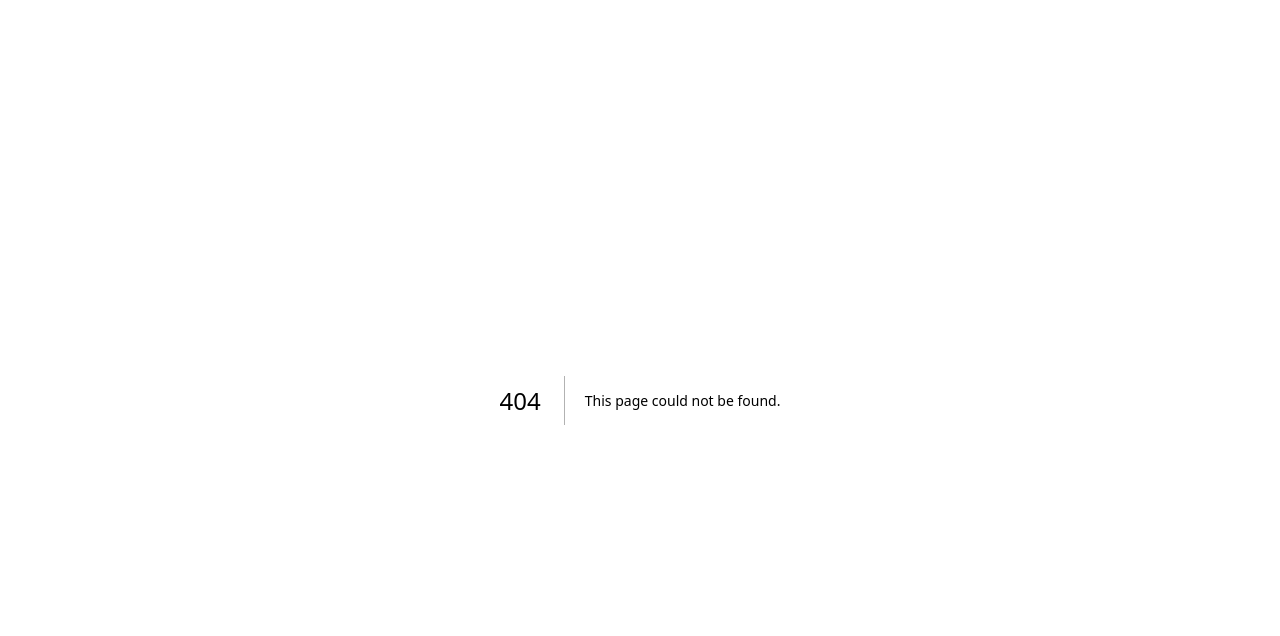
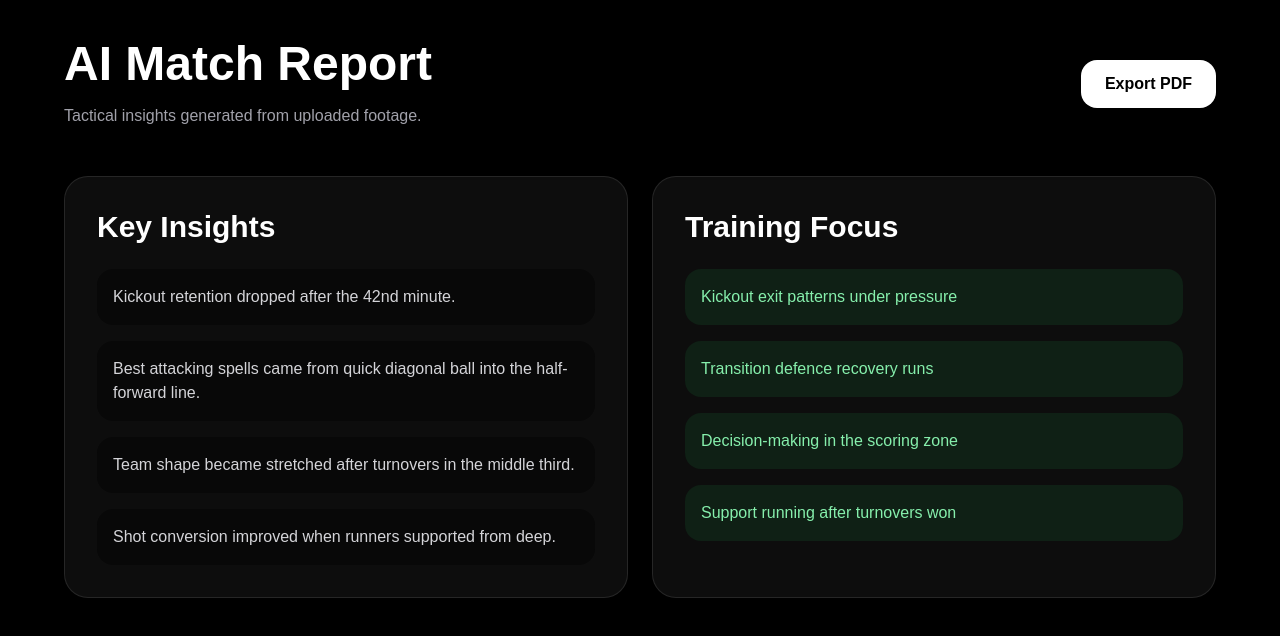
Before and after one commit to Ciaranj05/gaelic-coach-ai, a Next.js app: page /reports in a window 1280 px wide. Before the commit this address had no page. Shown: the top 636 px of the page. Built offline with nearby package versions, Linux system fonts and the light colour scheme.

Commit message:
Add AI reports page

```diff
--- /dev/null
+++ b/app/reports/page.tsx
@@ -0,0 +1,54 @@
+import { insights, trainingPlan } from '@/lib/mock-data'
+
+export default function ReportsPage() {
+  return (
+    <main className="min-h-screen bg-black p-10 text-white">
+      <div className="mx-auto max-w-6xl">
+        <div className="flex items-center justify-between">
+          <div>
+            <h1 className="text-5xl font-bold">AI Match Report</h1>
+            <p className="mt-4 text-zinc-400">
+              Tactical insights generated from uploaded footage.
+            </p>
+          </div>
+
+          <button className="rounded-2xl bg-white px-6 py-3 font-semibold text-black">
+            Export PDF
+          </button>
+        </div>
+
+        <div className="mt-12 grid gap-6 lg:grid-cols-2">
+          <div className="rounded-3xl border border-white/10 bg-white/5 p-8">
+            <h2 className="text-3xl font-bold">Key Insights</h2>
+
+            <div className="mt-6 space-y-4">
+              {insights.map((item) => (
+                <div
+                  key={item}
+                  className="rounded-2xl bg-black/40 p-4 text-zinc-300"
+                >
+                  {item}
+                </div>
+              ))}
+            </div>
+          </div>
+
+          <div className="rounded-3xl border border-white/10 bg-white/5 p-8">
+            <h2 className="text-3xl font-bold">Training Focus</h2>
+
+            <div className="mt-6 space-y-4">
+              {trainingPlan.map((item) => (
+                <div
+                  key={item}
+                  className="rounded-2xl bg-green-500/10 p-4 text-green-300"
+                >
+                  {item}
+                </div>
+              ))}
+            </div>
+          </div>
+        </div>
+      </div>
+    </main>
+  )
+}
```
